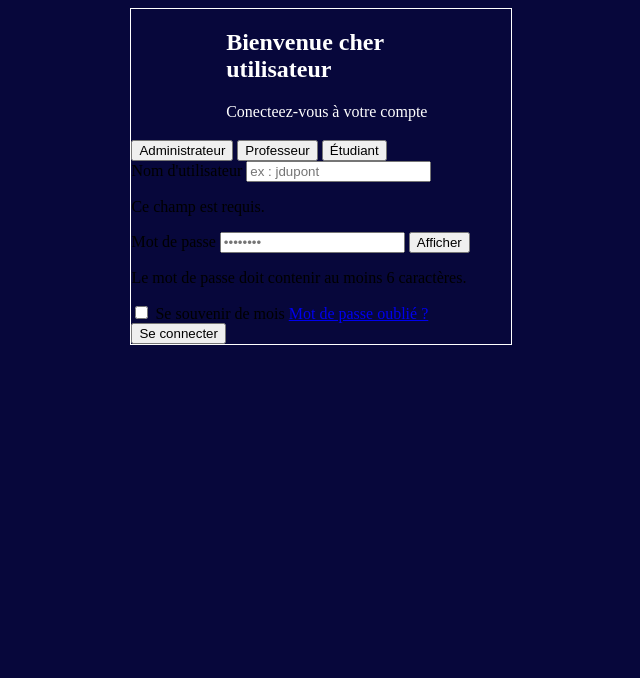
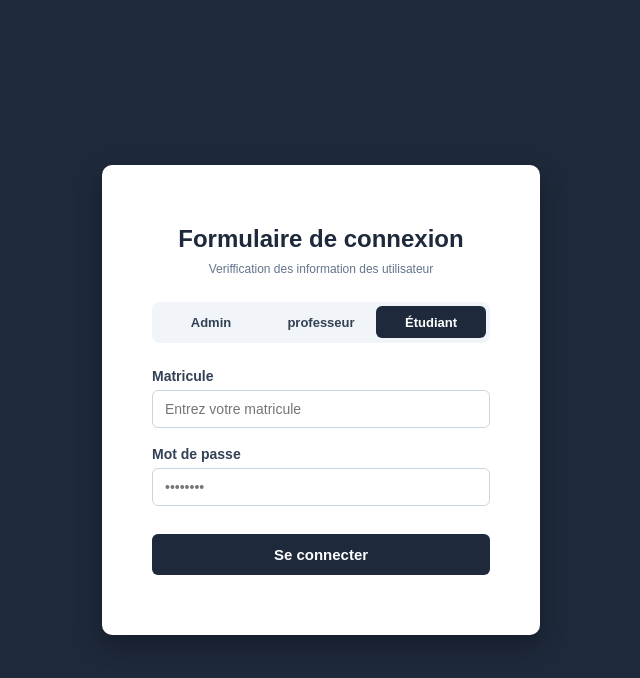
Before and after one commit to SALOMON-04/school-management2, a website: page public/dossierhtml/index.html in a window 1280 px wide. Both pictures are taken after a click on the button "Étudiant". Shown: the whole page, without its empty margins (319-959 px from the left). Drawn offline with Linux system fonts and the light colour scheme.

Commit message:
chemin de recuperation des formulaire de connexion

```diff
--- a/public/dossierCss/style.css
+++ b/public/dossierCss/style.css
@@ -1,22 +1,163 @@
-
+/* On enleve les marges et espacements par defaut du navigateur */
+* {
+    margin: 0;
+    padding: 0;
+    box-sizing: border-box;
+}
 
 body {
-    background-color: rgb(7, 7, 59);
+    font-family: Arial, sans-serif;
+    background-color: #1e293b;
+    height: 100vh;
+    display: flex;
+    justify-content: center;
+    align-items: center;
 }
 
+/* Boite blanche qui contient tout le formulaire */
 .formulaire {
-
-    display: block;
-    margin: auto;
-    align-items: center;
-    width: 30%;
-    border: 1px solid rgb(255, 255, 255);
+    background-color: #ffffff;
+    padding: 60px 50px;
+    border-radius: 10px;
+    box-shadow: 0 10px 25px rgba(0, 0, 0, 0.3);
 
 }
 
+/* Zone du titre en haut du formulaire */
+.titre {
+    text-align: center;
+    margin-bottom: 25px;
+}
 
-.titre{
-    padding-left: 20%;
-    margin: 5%;
-    color: white;
+.titre h2 {
+    color: #1e293b;
+    margin-bottom: 6px;
 }
+
+.titre span {
+    font-size: 12px;
+    color: #64748b;
+}
+
+/* Boite qui contient les 3 boutons Admin / Prof / Etudiant */
+.selecteur-profil {
+    position: relative;
+    display: flex;
+    background-color: #f1f5f9;
+    border-radius: 8px;
+    padding: 4px;
+    margin-bottom: 25px;
+    width: 338px;
+}
+
+/* Le rectangle fonce qui glisse derriere le bouton actif */
+.curseur {
+    position: absolute;
+    top: 4px;
+    left: 4px;
+    width: 110px;
+    height: 32px;
+    background-color: #1e293b;
+    border-radius: 6px;
+    transition: left 0.3s;
+}
+
+/* Les 3 boutons ont le meme style de base */
+.bouton_admin,
+.bouton_prof,
+.bouton_etudiant {
+    position: relative;
+    width: 110px;
+    padding: 9px 0;
+    background: none;
+    border: none;
+    font-size: 13px;
+    font-weight: bold;
+    color: #334155;
+    cursor: pointer;
+}
+
+
+
+/* Le texte du bouton passe en blanc quand il est actif */
+
+.actif {
+    color: #ffffff;
+}
+
+/* Zone nom d'utilisateur / matricule */
+.username {
+    margin-bottom: 18px;
+}
+
+.username label {
+    display: block;
+    margin-bottom: 6px;
+    font-size: 14px;
+    color: #334155;
+    font-weight: bold;
+}
+
+.username input {
+    width: 100%;
+    padding: 10px 12px;
+    border: 1px solid #cbd5e1;
+    border-radius: 6px;
+    font-size: 14px;
+}
+
+/* Zone mot de passe */
+
+.password {
+    margin-bottom: 18px;
+}
+
+.password label {
+    display: block;
+    margin-bottom: 6px;
+    font-size: 14px;
+    color: #334155;
+    font-weight: bold;
+}
+
+.password input {
+    width: 100%;
+    padding: 10px 12px;
+    border: 1px solid #cbd5e1;
+    border-radius: 6px;
+    font-size: 14px;
+}
+
+.username input:focus,
+.password input:focus {
+    outline: none;
+    border-color: #1e293b;
+}
+
+
+
+/* Message rouge affiche seulement en cas d'erreur */
+
+.message-erreur {
+    color: #dc2626;
+    font-size: 13px;
+    margin-top: 5px;
+    display: none;
+}
+
+.bouton-connexion {
+    width: 100%;
+    padding: 12px;
+    background-color: #1e293b;
+    color: #ffffff;
+    border: none;
+    border-radius: 6px;
+    font-size: 15px;
+    font-weight: bold;
+    cursor: pointer;
+    margin-top: 10px;
+}
+
+.bouton-connexion:hover {
+    background-color: #334155;
+}
--- a/public/dossierJS/admin.js
+++ b/public/dossierJS/admin.js
@@ -0,0 +1,161 @@
+let boutonAdmin = document.querySelector(".bouton_admin");
+let boutonProf = document.querySelector(".bouton_prof");
+let boutonEtudiant = document.querySelector(".bouton_etudiant");
+
+
+let mouv_slide = document.querySelector("#curseur");
+let labelIdentifiant = document.querySelector("#identifiant");
+let userName = document.querySelector("#user_name");
+
+
+
+let formulaire = document.querySelector("#formulaireConnexion");
+let champMotDePasse = document.getElementById("champMotDePasse");
+let messageErreur = document.getElementById("messageErreur");
+
+
+// Cette variable retient quel profil est actuellement choisi
+let profilActuel = "admin";
+
+
+
+// Fonction appelee a chaque fois qu'on change de profil
+function changerProfil(profil, bouton, positionCurseur) {
+
+    // On enleve la couleur active des 3 boutons
+    boutonAdmin.classList.remove("actif");
+    boutonProf.classList.remove("actif");
+    boutonEtudiant.classList.remove("actif");
+
+
+    bouton.classList.add("actif");
+
+
+    mouv_slide.style.left = positionCurseur;
+
+    // On garde en memoire le profil choisi
+    profilActuel = profil;
+
+
+
+    // On change le texte du label selon le profil
+    if (profil === "etudiant") {
+
+        labelIdentifiant.textContent = "Matricule";
+        userName.placeholder = "Entrez votre matricule";
+
+    } else {
+
+        labelIdentifiant.textContent = "Nom d'utilisateur";
+        userName.placeholder = "Entrez votre nom d'utilisateur";
+
+    }
+
+    // On vide le champ et on cache le message d'erreur
+    userName.value = "";
+    messageErreur.style.display = "none";
+}
+
+
+
+
+
+// Quand on clique sur le bouton Admin
+boutonAdmin.addEventListener("click", function () {
+    changerProfil("admin", boutonAdmin, "4px");
+});
+
+
+// Quand on clique sur le bouton Prof
+boutonProf.addEventListener("click", function () {
+    changerProfil("professeur", boutonProf, "114px");
+});
+
+
+// Quand on clique sur le bouton Etudiant
+boutonEtudiant.addEventListener("click", function () {
+    changerProfil("etudiant", boutonEtudiant, "224px");
+});
+
+
+
+
+
+boutonAdmin.classList.add("actif");
+
+
+
+
+
+
+
+// Quand on soumet le formulaire
+formulaire.addEventListener("submit", async function (evenement) {
+
+    // On empeche la page de se recharger
+    evenement.preventDefault();
+
+
+    let identifiant = userName.value.trim();
+    let motDePasse = champMotDePasse.value.trim();
+
+
+    if (identifiant === "" || motDePasse === "") {
+
+        messageErreur.textContent = "Veuillez remplir tous les champs.";
+        messageErreur.style.display = "block";
+
+    } else if (motDePasse.length < 6) {
+
+        messageErreur.textContent = "Le mot de passe doit contenir au moins 6 caracteres.";
+        messageErreur.style.display = "block";
+
+    } else {
+        messageErreur.style.display = "none";
+
+
+        let donnees;
+        let reponse;
+        let resultat;
+
+        if (profilActuel === "etudiant") {
+
+            donnees = { matricule: identifiant, password: motDePasse }
+
+            reponse = await fetch("./api/authan/login-etudiant", {
+                method: "POST",
+                headers: { "Content-type": "application/json" },
+                body: JSON.stringify(donnees)
+
+            })
+
+
+
+            resultat = await reponse.json();
+
+        } else {
+
+            donnees = { username: identifiant, password: motDePasse, role: profilActuel };
+
+
+
+            reponse = await fetch("./login", {
+                method: "POST",
+                headers: { "Content-type": "application/json" },
+                body: JSON.stringify(donnees)
+
+            })
+
+            resultat = await reponse.json();
+        }
+
+
+        console.log(donnees);
+        // // Ici on pourra plus tard envoyer les donnees au serveur
+        // console.log("Profil :", profilActuel);
+        // console.log("Identifiant :", identifiant);
+        // console.log("Mot de passe :", motDePasse);
+
+        alert("Connexion en cours en tant que " + profilActuel + "...");
+    }
+});
--- a/public/dossierhtml/index.html
+++ b/public/dossierhtml/index.html
@@ -5,9 +5,8 @@
     <meta charset="UTF-8">
     <meta name="viewport" content="width=device-width, initial-scale=1.0">
     <link rel="stylesheet" href="../dossierCss/style.css">
-    <title>connexion</title>
+    <title>Connexion</title>
 </head>
-
 
 <body>
 
@@ -15,71 +14,43 @@
     <div class="formulaire">
 
         <div class="titre">
+            <h2>Formulaire de connexion</h2>
+            <span>Veriffication des information des utilisateur</span>
+        </div>
 
-            <h2>Bienvenue cher utilisateur</h2>
-            <span>Conecteez-vous à votre compte </span>
+
+        <div class="selecteur-profil">
+
+            <div class="curseur" id="curseur"></div>
+            <button type="button" class="bouton_admin" >Admin</button>
+            <button type="button" class="bouton_prof" >professeur</button>
+            <button type="button" class="bouton_etudiant" >Étudiant</button>
 
         </div>
 
 
-        <div class="choix_role">
+     <form id="formulaireConnexion">
 
-            <button type="button" class="role-btn active" data-role="admin">Administrateur</button>
-            <button type="button" class="role-btn" data-role="prof">Professeur</button>
-            <button type="button" class="role-btn" data-role="etudiant">Étudiant</button>
+            <div class="username">
 
-        </div>
-
-
-
-
-        <form id="loginForm" novalidate>
-
-
-            <div class="">
-
-                <label id="identifierLabel" for="identifier">Nom d'utilisateur</label>
-
-                <input type="text" id="identifier" name="identifier" placeholder="ex : jdupont" required>
-                <p class="message_erreur" id="erreur_identifiant">Ce champ est requis.</p>
+                <label class="identifiant" id="identifiant" >Nom d'utilisateur</label>
+                <input type="text" id="user_name" placeholder="Entrez votre nom d'utilisateur" required>
 
             </div>
 
-
-
             <div class="password">
-
-                <div>
-
-                    <label for="password">Mot de passe</label>
-                    <input type="password" id="password" name="password" placeholder="••••••••" required minlength="6">
-                    <button type="button" class="toggle-pw" id="togglePw">Afficher</button>
-
-                </div>
-
-                <p class="message" id="erreurPassword">Le mot de passe doit contenir au moins 6 caractères.</p>
-
+                <label for="mot_passee">Mot de passe</label>
+                <input type="password" id="champMotDePasse" placeholder="••••••••" required>
+                <div class="message-erreur" id="messageErreur"></div>
             </div>
 
-
-
-
-            <div class="souvenir  souvenir_de_moi">
-
-                <label class="checkbox">
-                    <input type="checkbox" id="remember">
-                    <span> Se souvenir de mois </span>
-                </label>
-                <a href="#">Mot de passe oublié ?</a>
-
-            </div>
-
-            <button type="submit" class="connexio" id="btnconexion">Se connecter</button>
-
+            <button type="submit" class="bouton-connexion">Se connecter</button>
         </form>
 
+        <script src="../dossierJS/admin.js"></script>
 
     </div>
+
 
 </body>
 
```
